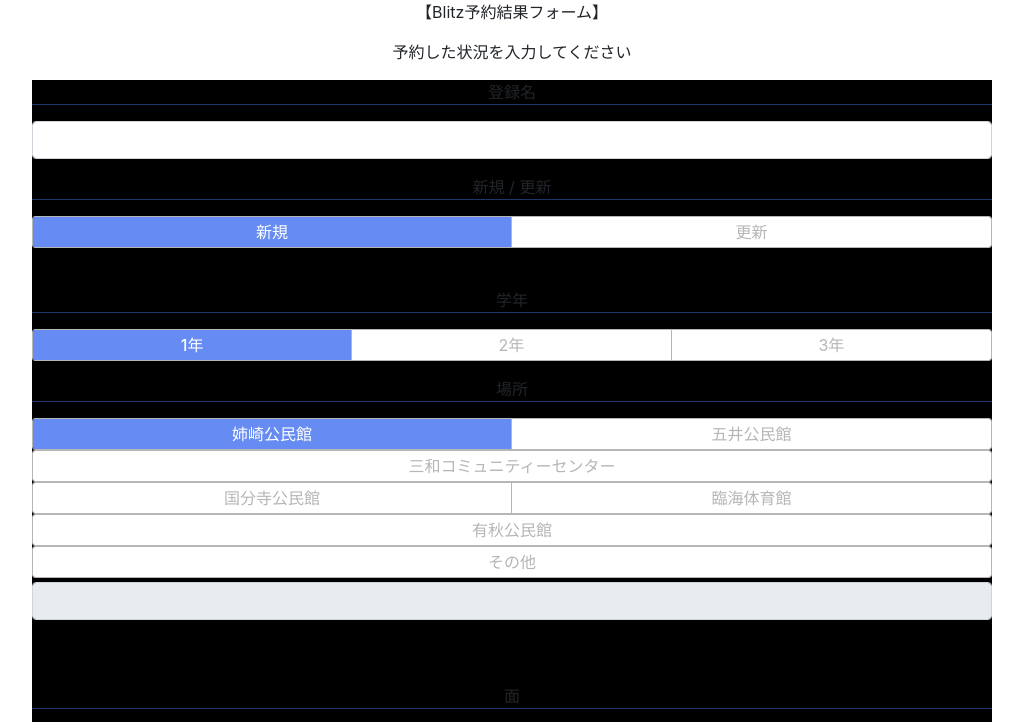
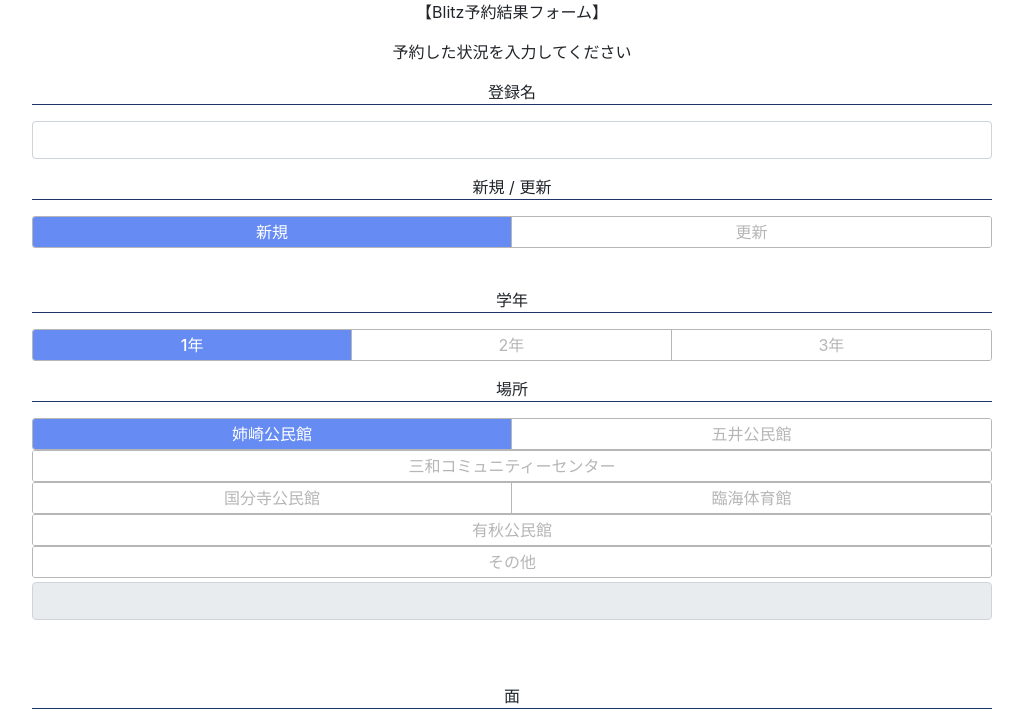
Before and after one commit to Blitz2second/liffformapp, a plain HTML site: page index.html in a window 1280 px wide. Shown: the top 722 px of the page, without its empty margins (128-1151 px from the left). Drawn offline with nearby package versions, Linux system fonts and the light colour scheme; no server answers; a script that the page names is missing.

Commit message:
Update index.html

```diff
--- a/index.html
+++ b/index.html
@@ -92,9 +92,6 @@
         font-weight: 500;
         color: #fff;
         }
-    }
-    .mx-auto {
-        background-color: black;
     }
     </style>
 </head>
```
